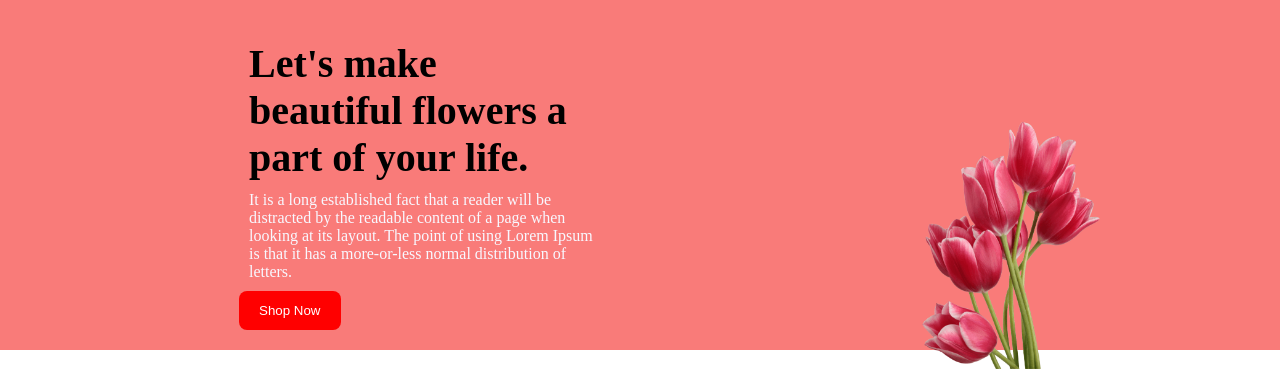
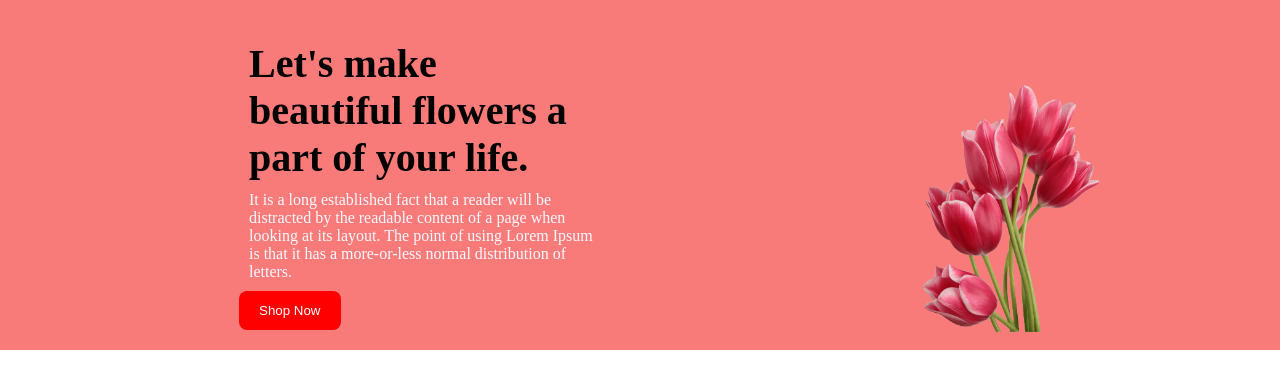
Before and after one commit to yasinshikder/projectone, a plain HTML site: page index.html in a window 1280 px wide. Shown: the top 377 px of the page. Drawn offline with Linux system fonts and the light colour scheme.

Commit message:
Update main.css

```diff
--- a/main.css
+++ b/main.css
@@ -22,7 +22,7 @@
     padding-right: 60px;
     padding-bottom: 15px;
     padding-top: 15px;
-     margin-bottom: -124px;
+     margin-bottom: -50px;
 
 }
 .heading-one{
```
